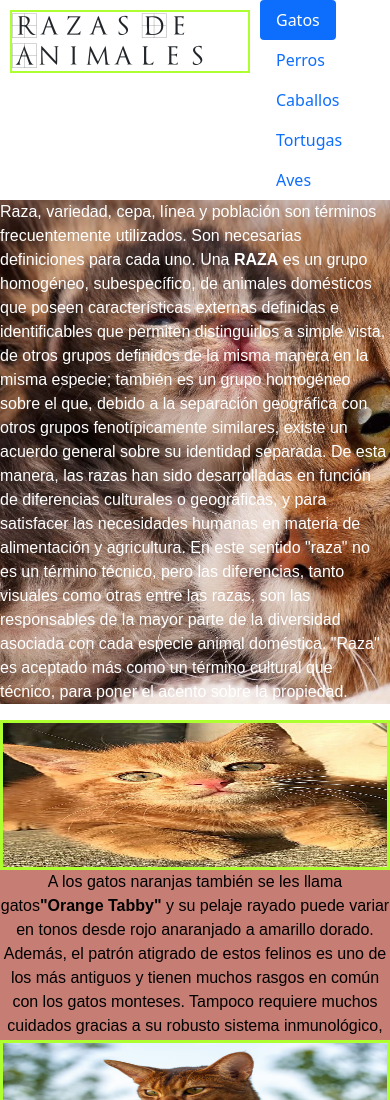
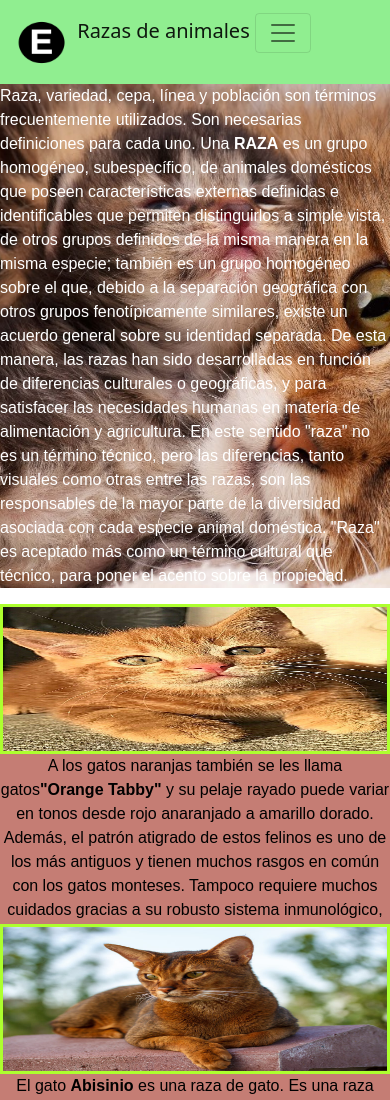
Before and after one commit to EderFornero/Proyecto-HTML-CSS-SCSS, a plain HTML site: page index.html in a window 390 px wide. Shown: the top 1100 px of the page. Drawn offline with nearby package versions, Linux system fonts and the light colour scheme.

Commit message:
navbarListo

```diff
--- a/index.html
+++ b/index.html
@@ -18,39 +18,30 @@
 
 <body>
 
-    <header class="container-header">
-
-        <div class="titulos">
-            <!-- h3 y h2 "p final" tienen animaciones -->
-            <h3 class="h3-subrayado animate__animated animate__bounce">Eder´s web page</h3>
-            <h2 class="h2-encuadro">Razas De Animales</h2>
-
-        </div>
+    <header>
 
 
-        <ul class="nav nav-pills">
-            <li class="nav-item">
-                <a class="nav-link active" aria-current="page" href="#comienzo">Gatos</a>
-            </li>
-            <li class="nav-item">
-                <a class="nav-link" href="./Pages/perros.html">Perros</a>
-            </li>
-            <li class="nav-item">
-                <a class="nav-link" href="./Pages/caballos.html">Caballos</a>
-            </li>
-            <li class="nav-item">
-                <a class="nav-link" href="./Pages/tortugas.html">Tortugas</a>
-            </li>
-            <li class="nav-item">
-                <a class="nav-link" href="./Pages/aves.html">Aves</a>
-            </li>
-        </ul>
-
+        <nav class="navbar navbar-expand-lg navbar-light background-size">
+            <div class="container-fluid">
+                <a class="navbar-brand" href="#">
+                    <img src="./Images/logos/E-logo.jpg" alt="" width="60" height="54"
+                        class="d-inline-block align-text-top fontsizeRazas">
+                    Razas de animales
+                    <button class="navbar-toggler" type="button" data-toggle="collapse"
+                        data-target="#navbarTogglerDemo01" aria-controls="navbarTogglerDemo01" aria-expanded="false"
+                        aria-label="Toggle navigation">
+                        <span class="navbar-toggler-icon"></span>
+                    </button>
+                    <div class="collapse navbar-collapse" id="navbarTogglerDemo01"></div>
+                    <div class="navbar-nav">
+                        <a class="nav-link active" aria-current="page" href="index.html">Gatos</a>
+                        <a class="nav-link" href="./Pages/perros.html">Perros</a>
+                        <a class="nav-link" href="./Pages/caballos.html">Caballos</a>
+                        <a class="nav-link" href="./Pages/tortugas.html">Tortugas</a>
+                        <a class="nav-link" href="./Pages/aves.html">Aves</a>
+                    </div>
+            </div>
         </nav>
-        <!-- <div class="menu-bar">
-            <img src="./Images/logos/menu.png" alt="">
-        </div> -->
-
 
     </header>
     <!-- Termina header -->
--- a/style.css
+++ b/style.css
@@ -2,6 +2,14 @@
     margin: 0px;
     padding: 0px;
 
+}
+
+.background-size {
+    background-color: lightgreen;
+}
+
+.fontsizeRaza {
+    font-family: trajanus;
 }
 
 .h3-subrayado {
@@ -186,20 +194,20 @@ footer {
 
 /* Animacion img */
 
-.section-animacion:hover>.p-final{
+.section-animacion:hover>.p-final {
     animation: cambioColor 3s;
 }
 
 @keyframes cambioColor {
-    0%{
+    0% {
         border: solid 2px aqua;
     }
 
-    50%{
+    50% {
         border: solid 2px red;
     }
 
-    100%{
+    100% {
         border: solid 2px white;
     }
 }
@@ -217,37 +225,12 @@ footer {
 
 
 
-@media screen and (min-width: 350px) and (max-width: 565px) {
-    .container-header {
-        display: grid;
-        grid-template-columns: repeat(3, 1fr);
-        grid-template-rows: repeat(1, 1fr);
-        grid-template-areas:
-            "titulos titulos menu-bar"
-        ;
-    }
+@media screen and (min-width: 350px) and (max-width: 870px) {
 
-    .menu-bar {
-        display: block;
-        grid-area: menu-bar;
-        margin-left: 50%;
-    }
 
-    .titulos h3 {
+    .navbar-nav {
         display: none;
     }
-
-    .titulos {
-        grid-area: titulos;
-    }
-
-    .nav-bar {
-        display: none;
-    }
-
-
-
-
 
 
     /* Main */
@@ -305,6 +288,11 @@ footer {
     }
 }
 
+@media screen and (min-width:871px) and (max-width:991px) {
+    .navbar-nav {
+        display: none;
+    }
+}
 
 
 
```
Also changed, not shown: Pages/aves.html (+3 -0 lines), Pages/caballos.html (+3 -0 lines), Pages/perros.html (+13 -3 lines), Pages/tortugas.html (+3 -0 lines), Images/logos/E-logo.jpg (added). Lines whose indentation alone changed are shown as unchanged.
